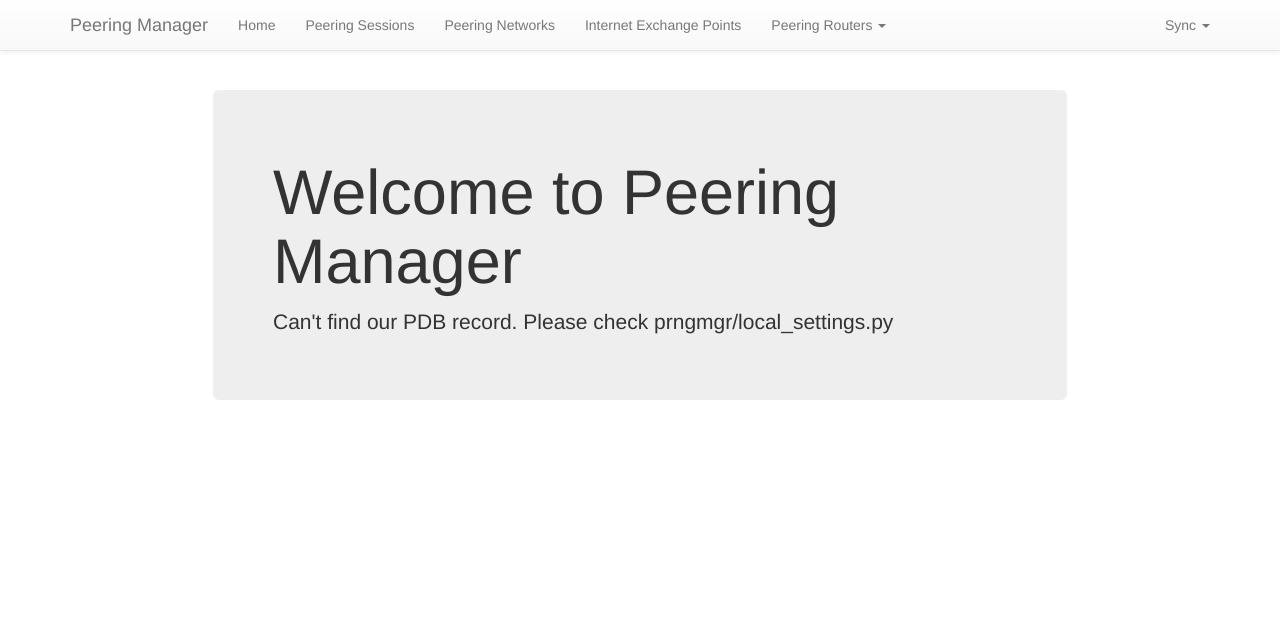
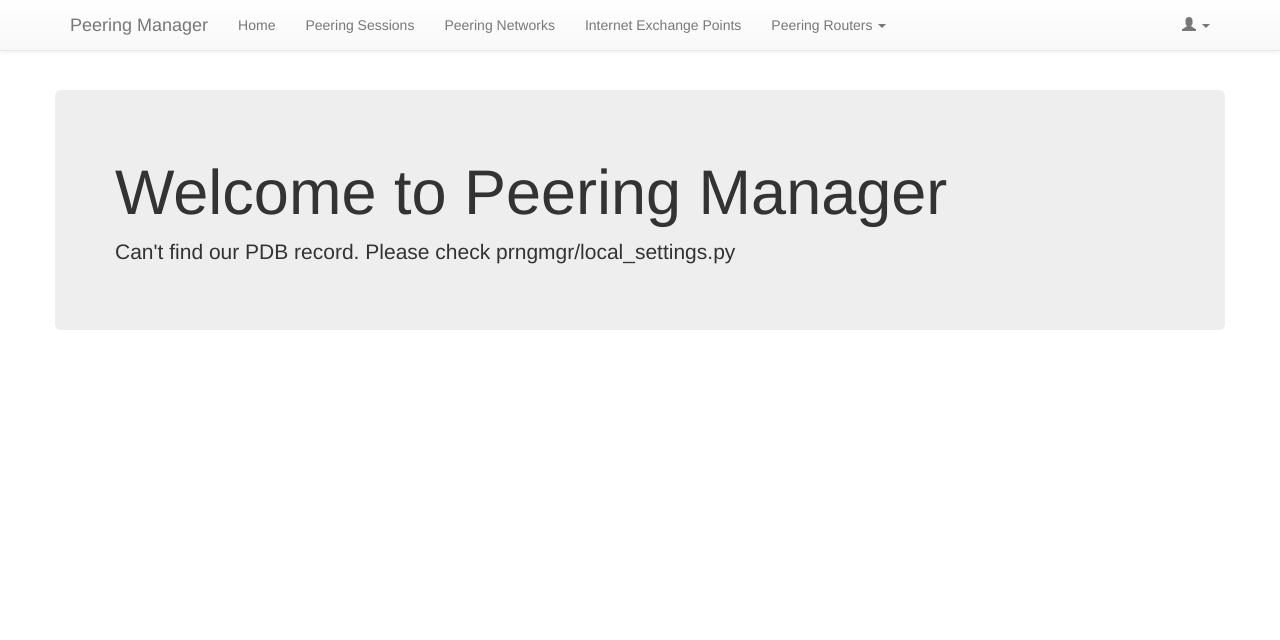
Before and after one commit to wolcomm/prngmgr, a Django app: template prngmgr/templates/prngmgr/index.html in a window 1280 px wide. Shown: the top 640 px of the page. Run offline with Django 3.2, Linux system fonts and the light colour scheme; the template is opened without the code that fills it, so the values that code supplies are empty; some libraries are stand-ins or nearby versions.

Commit message:
added login controls to navbar

```diff
--- a/prngmgr/static/css/base.css
+++ b/prngmgr/static/css/base.css
@@ -20,6 +20,6 @@
     margin: 20px 15px;
 }
 .jumbotron {
-    max-width: 70%;
+    max-width: 1170px;
     margin: auto;
 }
--- a/prngmgr/templates/prngmgr/navbar.html
+++ b/prngmgr/templates/prngmgr/navbar.html
@@ -31,13 +31,10 @@
                 <li class="dropdown">
                     <a href="#" class="dropdown-toggle" data-toggle="dropdown" role="button" aria-haspopup="true"
                        aria-expanded="false">
-                        Sync <span class="caret"></span>
+                        <span class="glyphicon glyphicon-user"></span> {{ user.username }} <span class="caret"></span>
                     </a>
                     <ul class="dropdown-menu">
-                        <li><a href="#">Sync All</a></li>
-                        <li role="separator" class="divider"></li>
-                        <li><a href="#">Sync PeeringDB</a></li>
-                        <li><a href="#">Sync Sessions</a></li>
+                        <li><a href="/auth/logout/">Logout</a></li>
                     </ul>
                 </li>
             </ul>
```
Also changed, not shown: prngmgr/classy_views.py (+0 -8 lines).
